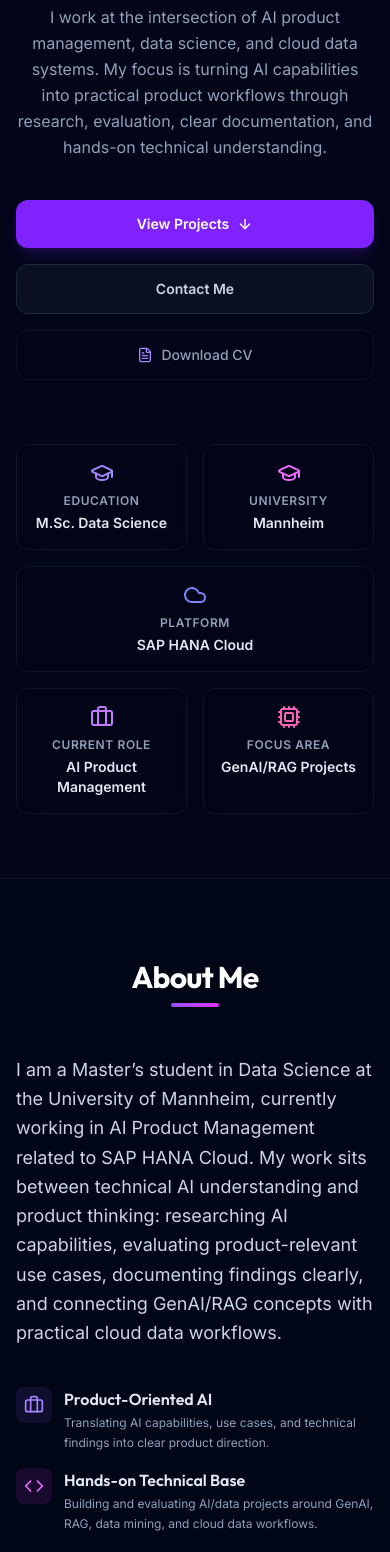
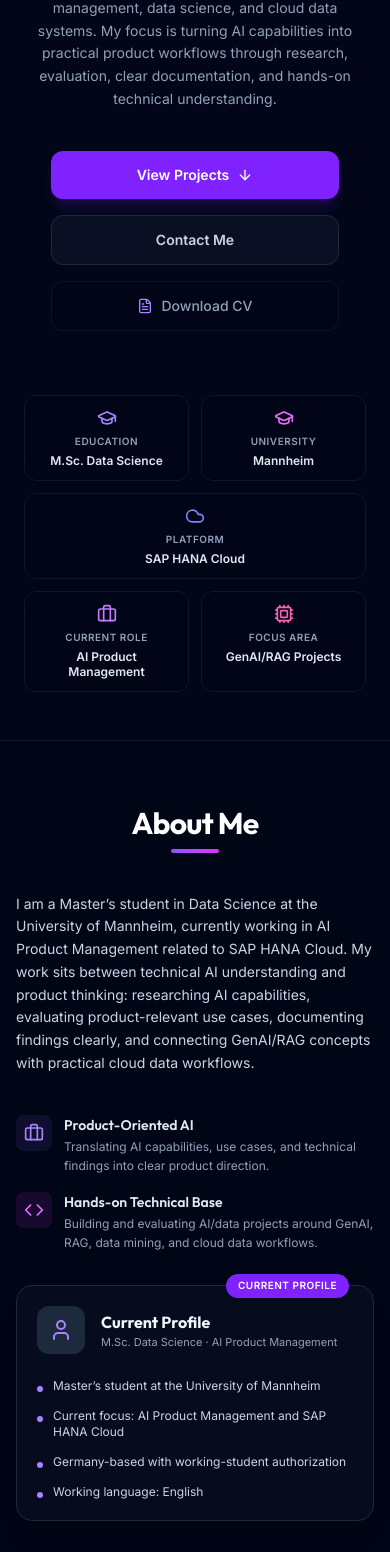
Before and after one commit to raywincruz07-collab/raywincruz07-collab.github.io, a React (Vite) app: page / in a window 390 px wide. Shown: the part 367-1919 px from the top of the page. Built offline with nearby package versions, Linux system fonts and the light colour scheme.

Commit message:
Polish responsive layout

```diff
--- a/src/App.tsx
+++ b/src/App.tsx
@@ -10,7 +10,7 @@ import { Footer } from './components/Footer';
 
 function App() {
   return (
-    <div className="min-h-screen bg-slate-950 text-slate-100 flex flex-col selection:bg-violet-500/30 selection:text-violet-200">
+    <div className="min-h-screen bg-slate-950 text-slate-100 flex flex-col selection:bg-violet-500/30 selection:text-violet-200 overflow-x-hidden">
       {/* Sticky Header Navigation */}
       <Navbar />
 
--- a/src/components/About.tsx
+++ b/src/components/About.tsx
@@ -6,11 +6,11 @@ export const About: React.FC = () => {
   const { about } = portfolioData.personalInfo;
 
   return (
-    <section id="about" className="py-20 bg-slate-950/40 border-b border-slate-900 scroll-mt-16">
+    <section id="about" className="py-16 sm:py-20 bg-slate-950/40 border-b border-slate-900 scroll-mt-16">
       <div className="mx-auto max-w-5xl px-4 sm:px-6 lg:px-8">
 
         {/* Section Heading */}
-        <div className="mb-12 text-center md:text-left">
+        <div className="mb-10 sm:mb-12 text-center md:text-left">
           <h2 className="text-3xl font-bold tracking-tight text-white sm:text-4xl">
             About Me
           </h2>
@@ -22,7 +22,7 @@ export const About: React.FC = () => {
 
           {/* Main Narrative Column */}
           <div className="md:col-span-7 space-y-6">
-            <p className="text-lg leading-relaxed text-slate-350 text-slate-300">
+            <p className="text-sm sm:text-base md:text-lg leading-relaxed text-slate-300">
               {about}
             </p>
 
@@ -33,7 +33,7 @@ export const About: React.FC = () => {
                   <Briefcase className="h-5 w-5" />
                 </div>
                 <div>
-                  <h4 className="font-semibold text-slate-205 text-slate-200">Product-Oriented AI</h4>
+                  <h4 className="font-semibold text-slate-205 text-slate-200 text-sm sm:text-base">Product-Oriented AI</h4>
                   <p className="text-xs text-slate-400 mt-0.5 leading-relaxed">
                     Translating AI capabilities, use cases, and technical findings into clear product direction.
                   </p>
@@ -45,7 +45,7 @@ export const About: React.FC = () => {
                   <Code className="h-5 w-5" />
                 </div>
                 <div>
-                  <h4 className="font-semibold text-slate-205 text-slate-200">Hands-on Technical Base</h4>
+                  <h4 className="font-semibold text-slate-205 text-slate-200 text-sm sm:text-base">Hands-on Technical Base</h4>
                   <p className="text-xs text-slate-400 mt-0.5 leading-relaxed">
                     Building and evaluating AI/data projects around GenAI, RAG, data mining, and cloud data workflows.
                   </p>
@@ -55,8 +55,8 @@ export const About: React.FC = () => {
           </div>
 
           {/* Quick Context Card Column */}
-          <div className="md:col-span-5">
-            <div className="relative rounded-2xl border border-slate-800 bg-slate-900/40 p-6 shadow-xl backdrop-blur-sm">
+          <div className="md:col-span-5 w-full">
+            <div className="relative rounded-2xl border border-slate-800 bg-slate-900/40 p-5 sm:p-6 shadow-xl backdrop-blur-sm">
               <div className="absolute -top-3 right-6 flex h-6 items-center rounded-full bg-violet-600 px-3 text-[10px] font-semibold uppercase tracking-wider text-white shadow-md">
                 Current Profile
               </div>
@@ -66,26 +66,26 @@ export const About: React.FC = () => {
                   <User className="h-6 w-6" />
                 </div>
                 <div>
-                  <h3 className="font-bold text-slate-101 text-slate-100 text-lg">Current Profile</h3>
-                  <p className="text-xs text-slate-400 mt-0.5">M.Sc. Data Science &middot; AI Product Management</p>
+                  <h3 className="font-bold text-slate-100 text-base sm:text-lg">Current Profile</h3>
+                  <p className="text-[11px] sm:text-xs text-slate-400 mt-0.5 leading-tight">M.Sc. Data Science &middot; AI Product Management</p>
                 </div>
               </div>
 
-              <ul className="space-y-3.5 text-sm text-slate-300">
-                <li className="flex items-center gap-2.5">
-                  <div className="h-1.5 w-1.5 rounded-full bg-violet-400" />
+              <ul className="space-y-3.5 text-xs sm:text-sm text-slate-300">
+                <li className="flex items-start gap-2.5">
+                  <div className="h-1.5 w-1.5 rounded-full bg-violet-400 mt-2 shrink-0" />
                   <span>Master’s student at the University of Mannheim</span>
                 </li>
-                <li className="flex items-center gap-2.5">
-                  <div className="h-1.5 w-1.5 rounded-full bg-violet-400" />
+                <li className="flex items-start gap-2.5">
+                  <div className="h-1.5 w-1.5 rounded-full bg-violet-400 mt-2 shrink-0" />
                   <span>Current focus: AI Product Management and SAP HANA Cloud</span>
                 </li>
-                <li className="flex items-center gap-2.5">
-                  <div className="h-1.5 w-1.5 rounded-full bg-violet-400" />
+                <li className="flex items-start gap-2.5">
+                  <div className="h-1.5 w-1.5 rounded-full bg-violet-400 mt-2 shrink-0" />
                   <span>Germany-based with working-student authorization</span>
                 </li>
-                <li className="flex items-center gap-2.5">
-                  <div className="h-1.5 w-1.5 rounded-full bg-violet-400" />
+                <li className="flex items-start gap-2.5">
+                  <div className="h-1.5 w-1.5 rounded-full bg-violet-400 mt-2 shrink-0" />
                   <span>Working language: English</span>
                 </li>
               </ul>
--- a/src/components/Hero.tsx
+++ b/src/components/Hero.tsx
@@ -5,13 +5,13 @@ export const Hero: React.FC = () => {
   const { name, location, heroSummary } = portfolioData.personalInfo;
 
   return (
-    <section className="relative overflow-hidden pt-20 pb-16 md:pt-32 md:pb-24 flex flex-col justify-center border-b border-slate-900 bg-[radial-gradient(ellipse_at_top,_var(--tw-gradient-stops))] from-violet-950/20 via-slate-950 to-slate-950">
+    <section className="relative overflow-hidden pt-16 pb-12 md:pt-32 md:pb-24 flex flex-col justify-center border-b border-slate-900 bg-[radial-gradient(ellipse_at_top,_var(--tw-gradient-stops))] from-violet-950/20 via-slate-950 to-slate-950">
 
       {/* Decorative subtle ambient lights */}
       <div className="absolute top-0 left-1/4 -z-10 h-72 w-72 rounded-full bg-violet-600/10 blur-3xl pointer-events-none"></div>
       <div className="absolute top-12 right-1/4 -z-10 h-96 w-96 rounded-full bg-fuchsia-600/5 blur-3xl pointer-events-none"></div>
 
-      <div className="mx-auto max-w-5xl px-4 sm:px-6 lg:px-8 text-center">
+      <div className="mx-auto max-w-5xl px-4 sm:px-6 lg:px-8 text-center w-full">
         {/* Location Badge */}
         <div className="inline-flex items-center gap-1.5 rounded-full border border-slate-800 bg-slate-900/60 px-3 py-1 text-xs font-medium text-slate-400 mb-6 hover:border-violet-500/30 transition-colors">
           <MapPin className="h-3.5 w-3.5 text-violet-400" />
@@ -19,24 +19,24 @@ export const Hero: React.FC = () => {
         </div>
 
         {/* Title */}
-        <h1 className="text-4xl sm:text-5xl md:text-6xl font-extrabold tracking-tight text-white mb-6">
+        <h1 className="text-3xl sm:text-5xl md:text-6xl font-extrabold tracking-tight text-white mb-6">
           Hi, I'm <span className="bg-gradient-to-r from-violet-400 via-purple-300 to-fuchsia-400 bg-clip-text text-transparent">{name}</span>
         </h1>
 
         {/* Subtitle / Positioning */}
-        <p className="text-lg sm:text-xl md:text-2xl font-semibold text-slate-300 max-w-3xl mx-auto mb-6 tracking-wide leading-relaxed">
+        <p className="text-base sm:text-xl md:text-2xl font-semibold text-slate-300 max-w-3xl mx-auto mb-6 tracking-wide leading-relaxed">
           M.Sc. Data Science &middot; AI Product Management
           <br className="hidden sm:inline" /> <span className="sm:hidden">&middot; </span>
           SAP HANA Cloud &middot; GenAI/RAG
         </p>
 
         {/* Description */}
-        <p className="text-base sm:text-lg text-slate-400 max-w-3xl mx-auto mb-10 leading-relaxed">
+        <p className="text-sm sm:text-lg text-slate-400 max-w-3xl mx-auto mb-10 leading-relaxed px-2 sm:px-0">
           {heroSummary}
         </p>
 
         {/* CTA Buttons */}
-        <div className="flex flex-col sm:flex-row items-center justify-center gap-4 mb-16">
+        <div className="flex flex-col sm:flex-row items-center justify-center gap-4 mb-16 max-w-xs sm:max-w-none mx-auto w-full px-4 sm:px-0">
           <a
             href="#projects"
             className="w-full sm:w-auto inline-flex items-center justify-center gap-2 rounded-xl bg-violet-600 px-6 py-3.5 text-sm font-semibold text-white shadow-lg shadow-violet-600/20 hover:bg-violet-500 hover:shadow-violet-500/35 transition-all duration-300"
@@ -63,31 +63,31 @@ export const Hero: React.FC = () => {
         </div>
 
         {/* Stats Grid */}
-        <div className="grid grid-cols-2 md:grid-cols-5 gap-4 max-w-5xl mx-auto">
-          <div className="flex flex-col items-center p-4 rounded-xl border border-slate-900 bg-slate-950/40 backdrop-blur-sm hover:border-slate-850 transition-colors">
-            <GraduationCap className="h-6 w-6 text-violet-400 mb-2" />
-            <span className="text-xs font-semibold text-slate-400 uppercase tracking-wider mb-1">Education</span>
-            <span className="text-sm font-semibold text-slate-200">M.Sc. Data Science</span>
+        <div className="grid grid-cols-2 md:grid-cols-5 gap-3 max-w-5xl mx-auto px-2 sm:px-0">
+          <div className="flex flex-col items-center p-3 rounded-xl border border-slate-900 bg-slate-950/40 backdrop-blur-sm hover:border-slate-855 transition-colors">
+            <GraduationCap className="h-5 w-5 text-violet-400 mb-1.5" />
+            <span className="text-[10px] font-semibold text-slate-400 uppercase tracking-wider mb-1">Education</span>
+            <span className="text-xs sm:text-sm font-semibold text-slate-200 leading-tight">M.Sc. Data Science</span>
           </div>
-          <div className="flex flex-col items-center p-4 rounded-xl border border-slate-900 bg-slate-950/40 backdrop-blur-sm hover:border-slate-850 transition-colors">
-            <GraduationCap className="h-6 w-6 text-fuchsia-400 mb-2" />
-            <span className="text-xs font-semibold text-slate-400 uppercase tracking-wider mb-1">University</span>
-            <span className="text-sm font-semibold text-slate-200">Mannheim</span>
+          <div className="flex flex-col items-center p-3 rounded-xl border border-slate-900 bg-slate-950/40 backdrop-blur-sm hover:border-slate-855 transition-colors">
+            <GraduationCap className="h-5 w-5 text-fuchsia-400 mb-1.5" />
+            <span className="text-[10px] font-semibold text-slate-400 uppercase tracking-wider mb-1">University</span>
+            <span className="text-xs sm:text-sm font-semibold text-slate-200 leading-tight">Mannheim</span>
           </div>
-          <div className="flex flex-col items-center p-4 rounded-xl border border-slate-900 bg-slate-950/40 backdrop-blur-sm hover:border-slate-850 transition-colors col-span-2 md:col-span-1">
-            <Cloud className="h-6 w-6 text-indigo-400 mb-2" />
-            <span className="text-xs font-semibold text-slate-400 uppercase tracking-wider mb-1">Platform</span>
-            <span className="text-sm font-semibold text-slate-200">SAP HANA Cloud</span>
+          <div className="flex flex-col items-center p-3 rounded-xl border border-slate-900 bg-slate-950/40 backdrop-blur-sm hover:border-slate-855 transition-colors col-span-2 md:col-span-1">
+            <Cloud className="h-5 w-5 text-indigo-400 mb-1.5" />
+            <span className="text-[10px] font-semibold text-slate-400 uppercase tracking-wider mb-1">Platform</span>
+            <span className="text-xs sm:text-sm font-semibold text-slate-200 leading-tight">SAP HANA Cloud</span>
           </div>
-          <div className="flex flex-col items-center p-4 rounded-xl border border-slate-900 bg-slate-950/40 backdrop-blur-sm hover:border-slate-850 transition-colors">
-            <Briefcase className="h-6 w-6 text-purple-400 mb-2" />
-            <span className="text-xs font-semibold text-slate-400 uppercase tracking-wider mb-1">Current Role</span>
-            <span className="text-sm font-semibold text-slate-200">AI Product Management</span>
+          <div className="flex flex-col items-center p-3 rounded-xl border border-slate-900 bg-slate-950/40 backdrop-blur-sm hover:border-slate-855 transition-colors">
+            <Briefcase className="h-5 w-5 text-purple-400 mb-1.5" />
+            <span className="text-[10px] font-semibold text-slate-400 uppercase tracking-wider mb-1">Current Role</span>
+            <span className="text-xs sm:text-sm font-semibold text-slate-200 leading-tight">AI Product Management</span>
           </div>
-          <div className="flex flex-col items-center p-4 rounded-xl border border-slate-900 bg-slate-950/40 backdrop-blur-sm hover:border-slate-850 transition-colors">
-            <Cpu className="h-6 w-6 text-pink-400 mb-2" />
-            <span className="text-xs font-semibold text-slate-400 uppercase tracking-wider mb-1">Focus Area</span>
-            <span className="text-sm font-semibold text-slate-200">GenAI/RAG Projects</span>
+          <div className="flex flex-col items-center p-3 rounded-xl border border-slate-900 bg-slate-950/40 backdrop-blur-sm hover:border-slate-855 transition-colors">
+            <Cpu className="h-5 w-5 text-pink-400 mb-1.5" />
+            <span className="text-[10px] font-semibold text-slate-400 uppercase tracking-wider mb-1">Focus Area</span>
+            <span className="text-xs sm:text-sm font-semibold text-slate-200 leading-tight">GenAI/RAG Projects</span>
           </div>
         </div>
       </div>
```
Also changed, not shown: src/components/Contact.tsx (+17 -17 lines), src/components/Journey.tsx (+6 -6 lines), src/components/Projects.tsx (+17 -17 lines), src/components/Skills.tsx (+7 -7 lines).
